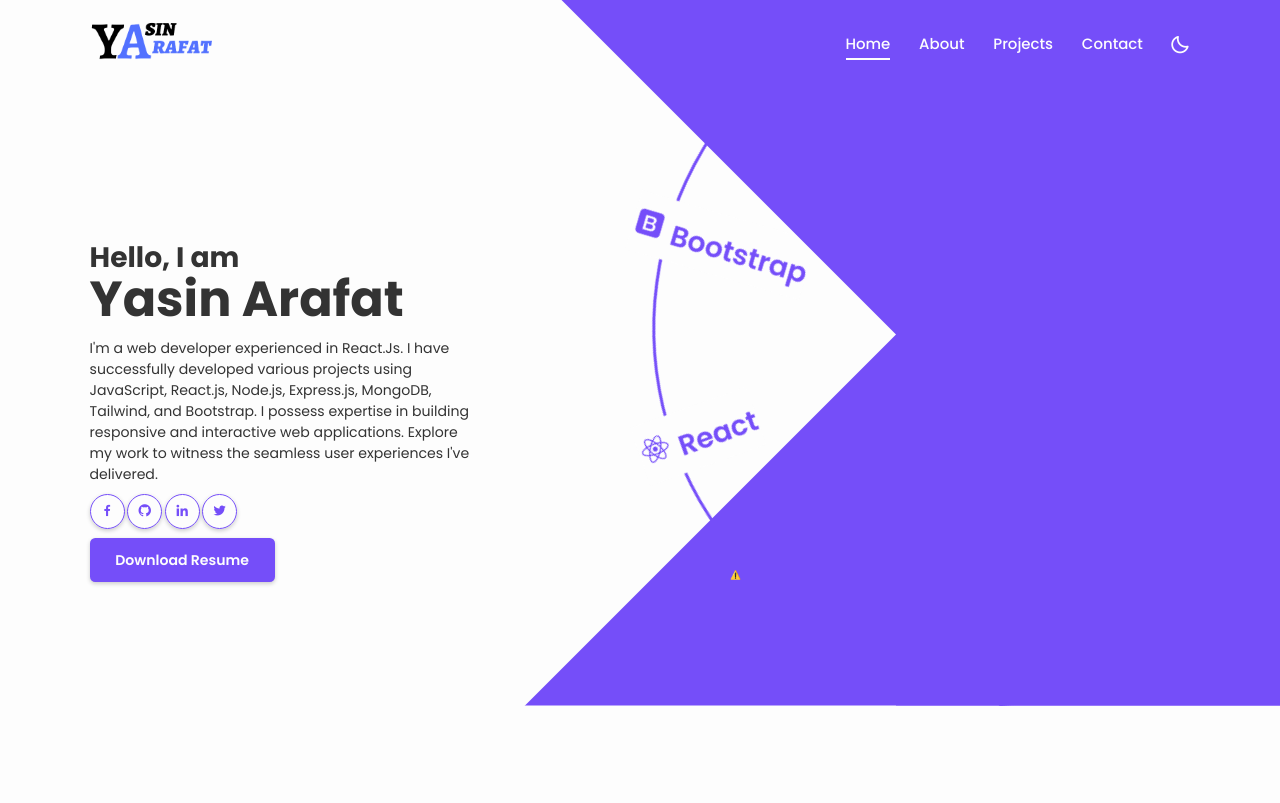
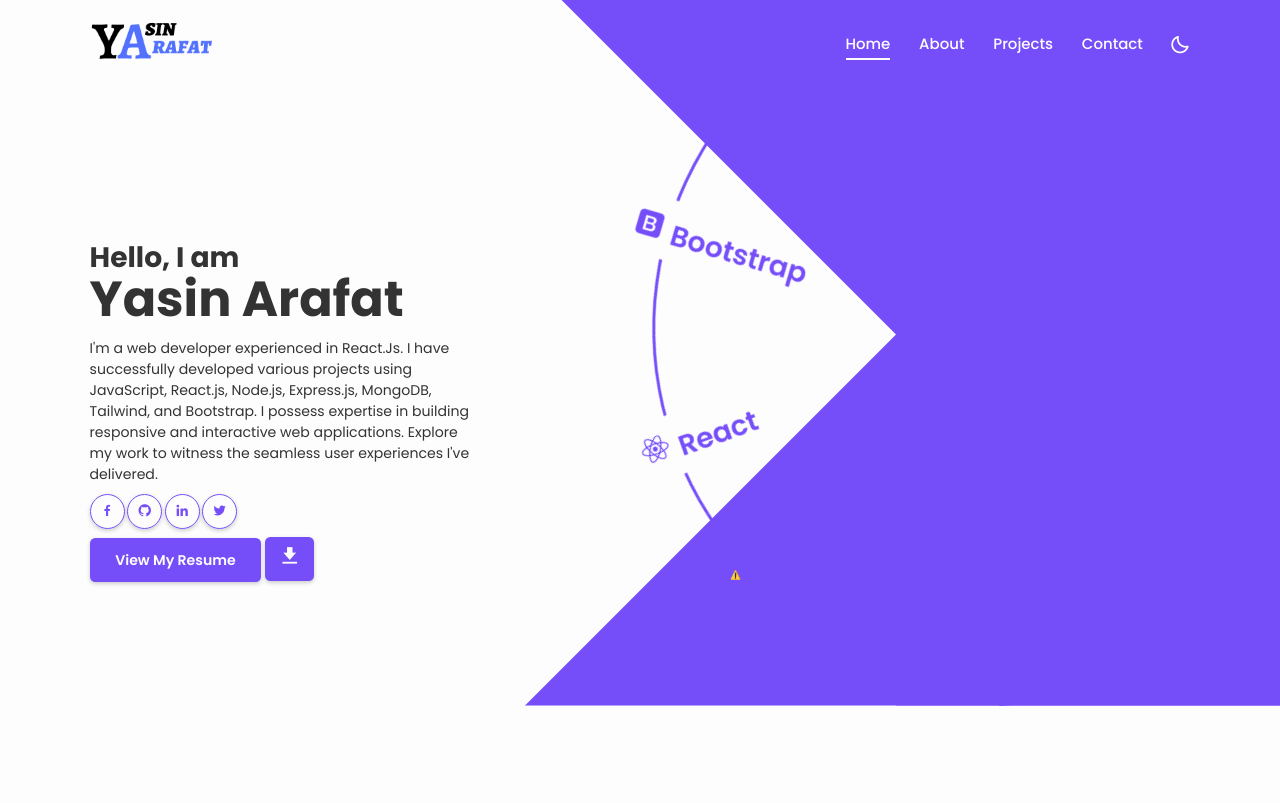
Before and after one commit to yasinarafat4/my-portfolio, a plain HTML site: page arafat's-portfolio/index.html in a window 1280 px wide. Shown: the top 803 px of the page. Drawn offline with nearby package versions, Linux system fonts and the light colour scheme; no server answers.

Commit message:
Download button added

```diff
--- a/arafat's-portfolio/index.html
+++ b/arafat's-portfolio/index.html
@@ -74,8 +74,11 @@
           href="https://drive.google.com/file/d/1Bf0g75GI8zzIjlKyQtTdaaStiEBRZVzM/view?usp=drive_link"
           target="_blank"
           class="btn"
-          >Download Resume</a
+          >View My Resume</a
         >
+        <div title="Download Resume" class="download-btn">
+          <i class="bx bxs-download"></i>
+        </div>
       </div>
       <div class="skills-container">
         <div class="skills-box">
--- a/arafat's-portfolio/styles/styles.css
+++ b/arafat's-portfolio/styles/styles.css
@@ -206,6 +206,25 @@ section {
   border-color: var(--primary-color);
 }
 
+.download-btn {
+  display: inline-block;
+  padding: 0.3rem 1.4rem 0.7rem 1.4rem;
+  margin: 0 1rem 0 0.2rem;
+  background: var(--primary-color);
+  border-radius: 0.6rem;
+  box-shadow: 0 0.2rem 0.5rem var(--shadow-color);
+  font-size: 2.5rem;
+  color: var(--white-color);
+  letter-spacing: 0.1;
+  border: 0.2rem solid transparent;
+  transition: 0.7s ease;
+}
+
+.download-btn:hover {
+  background: transparent;
+  color: var(--primary-color);
+  border-color: var(--primary-color);
+}
 /* skills styles */
 
 .skills-container {
```
